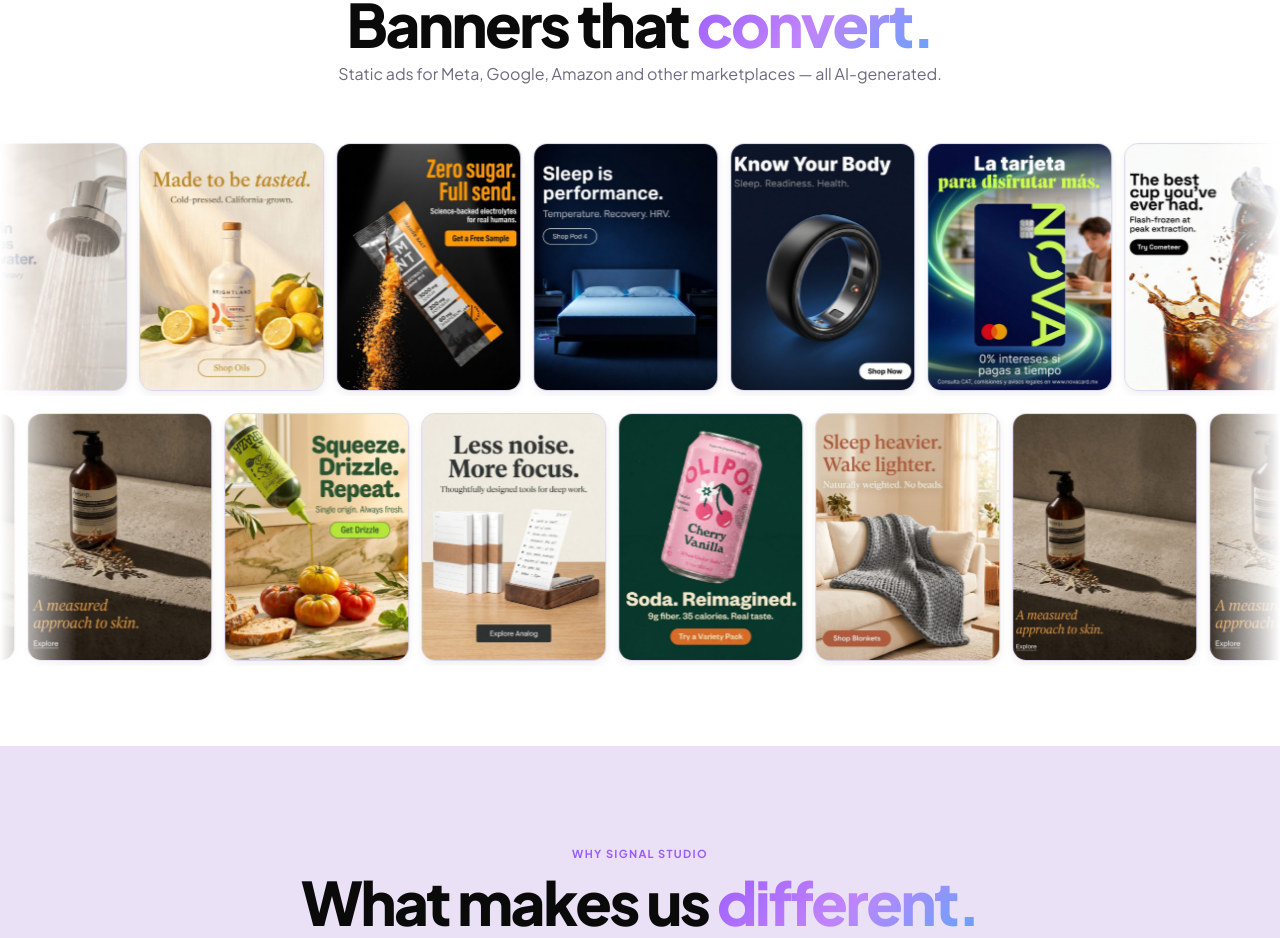
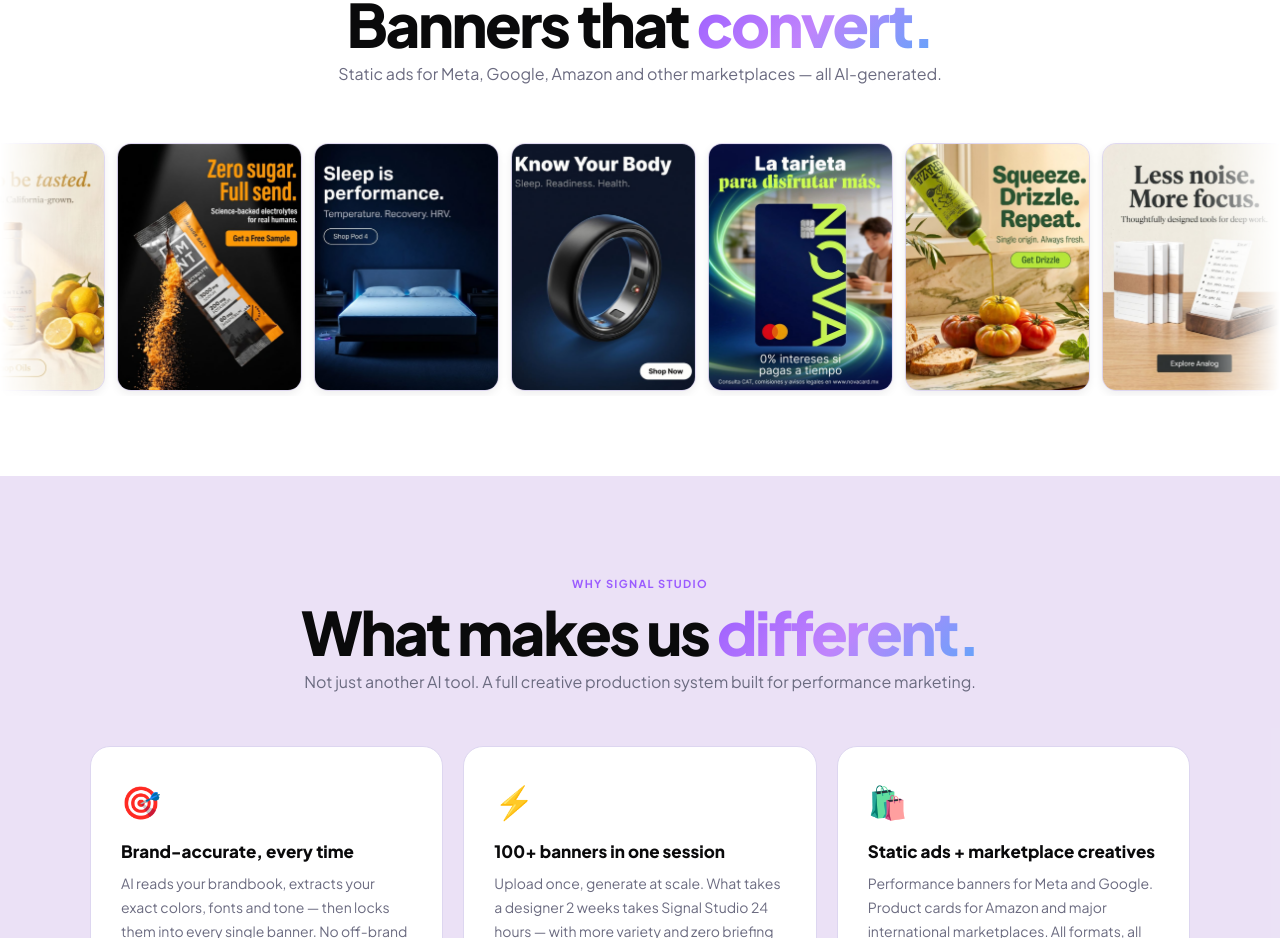
Before and after one commit to lerakantsur/signal-studio-landing, a Next.js app: page / in a window 1280 px wide. Shown: the part 1051-1989 px from the top of the page. Built offline with nearby package versions, Linux system fonts and the light colour scheme.

Commit message:
Update Marquee.tsx

```diff
--- a/components/Marquee.tsx
+++ b/components/Marquee.tsx
@@ -3,7 +3,7 @@
 
 import { motion } from "framer-motion";
 
-const row1 = [
+const images = [
   "/portfolio/hf_20260624_110441_d15dc873-cbfe-4972-843d-3a5ffd0600d5.jpg",
   "/portfolio/hf_20260624_110217_0f791b0a-7740-4081-af89-d500e6eb19e9.jpg",
   "/portfolio/hf_20260624_110101_25348ddd-5750-44da-8dbf-0bd3ef518588.jpg",
@@ -11,9 +11,6 @@
   "/portfolio/hf_20260624_105805_a5c112df-f04a-4dca-9b8e-be173d689f5d.jpg",
   "/portfolio/hf_20260624_102623_772bc1c9-b1ea-4dac-a7a1-20ea27bdc07b.jpg",
   "/portfolio/Frame_31.jpg",
-];
-
-const row2 = [
   "/portfolio/hf_20260624_105641_f705ee3d-64dc-4274-882e-78009dc13163.jpg",
   "/portfolio/hf_20260624_105530_8cad9264-c6fa-4909-aa8c-7d3fef5538d0.jpg",
   "/portfolio/hf_20260624_105600_55fbdf80-6a85-4d9b-9188-8ab5f91357d0.jpg",
@@ -43,20 +40,10 @@
         </p>
       </motion.div>
 
-      <div className="marquee-wrap" style={{ marginBottom: 12 }}>
+      <div className="marquee-wrap">
         <div className="marquee-track">
-          {[...row1, ...row1].map((src, i) => (
-            <div className="m-card" key={`r1-${i}`}>
-              <img src={src} alt="" loading="lazy" />
-            </div>
-          ))}
-        </div>
-      </div>
-
-      <div className="marquee-wrap reverse">
-        <div className="marquee-track">
-          {[...row2, ...row2].map((src, i) => (
-            <div className="m-card" key={`r2-${i}`}>
+          {[...images, ...images].map((src, i) => (
+            <div className="m-card" key={i}>
               <img src={src} alt="" loading="lazy" />
             </div>
           ))}
```
